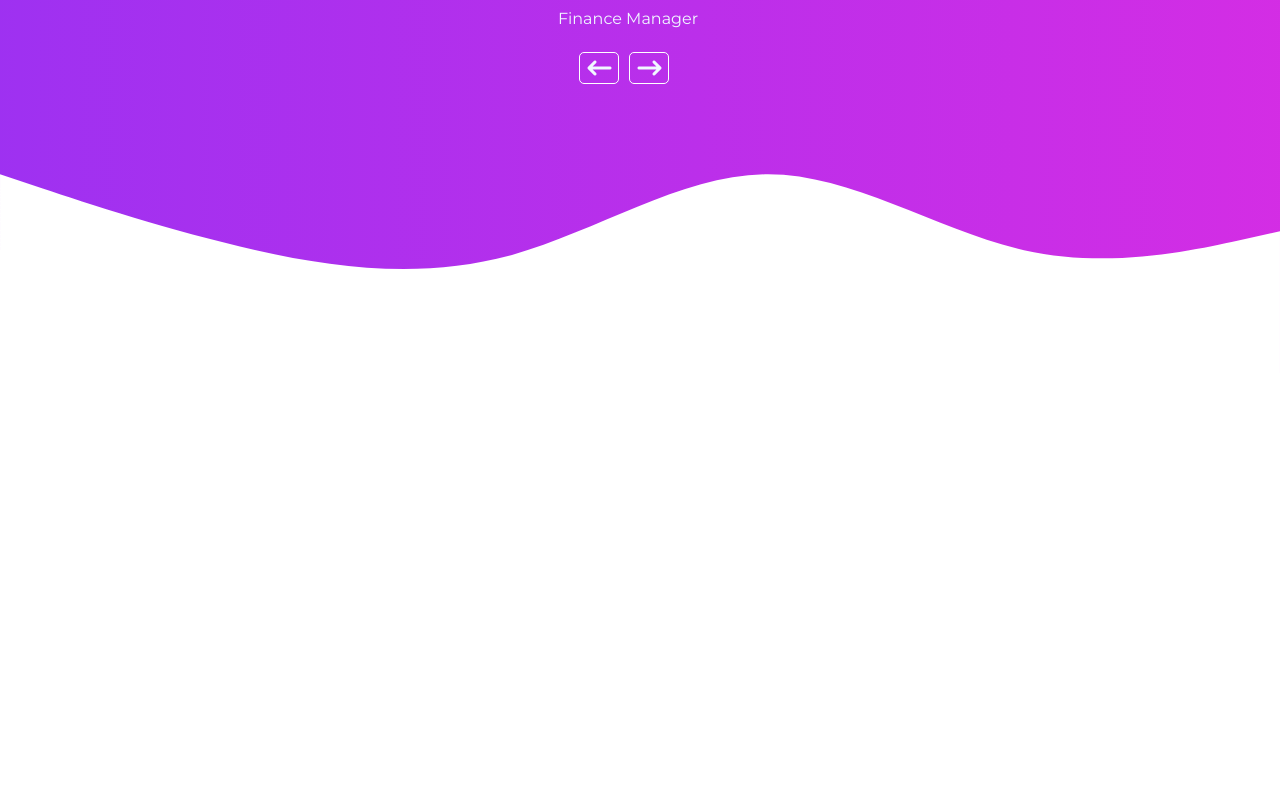
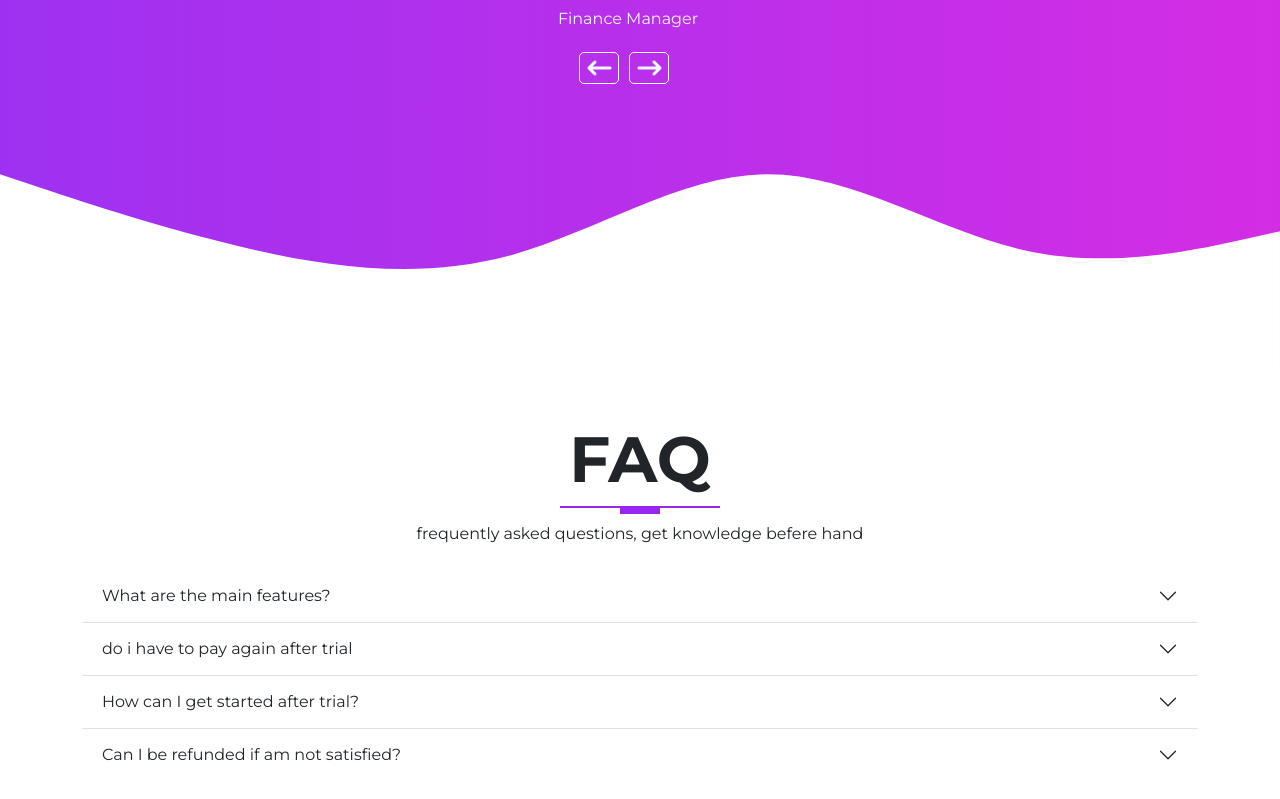
Before and after one commit to Sarina-R/portfolio-sample, a React (Create React App) app: page / in a window 1280 px wide. Shown: the part 3956-4755 px from the top of the page. Before the commit the page ends 4377 px from the top, so only its background shows below. Built offline with nearby package versions, Linux system fonts and the light colour scheme.

Commit message:
faq section

```diff
--- a/package.json
+++ b/package.json
@@ -13,6 +13,7 @@
     "@testing-library/user-event": "^13.5.0",
     "autoprefixer": "^10.4.16",
     "bootstrap": "^5.3.2",
+    "bootstrap-icons": "^1.11.2",
     "gh-pages": "^6.1.0",
     "react": "^18.2.0",
     "react-bootstrap": "^2.9.1",
--- a/src/App.js
+++ b/src/App.js
@@ -1,5 +1,12 @@
 import "./App.css";
-import { Navbar, Intro, Companies, Services, Testimonials } from "./container";
+import {
+  Navbar,
+  Intro,
+  Companies,
+  Services,
+  Testimonials,
+  Faq,
+} from "./container";
 
 function App() {
   return (
@@ -9,6 +16,7 @@ function App() {
       <Companies />
       <Services />
       <Testimonials />
+      <Faq />
     </>
   );
 }
--- a/src/container/faq/Faq.jsx
+++ b/src/container/faq/Faq.jsx
@@ -0,0 +1,132 @@
+import React from "react";
+import "./_faq.scss";
+// import "../../_index.scss";
+const Faq = () => {
+  return (
+    <section id="faq" className="faq comp mb-5">
+      <div className="container">
+        <div className="row text-center">
+          <h1 className="display-3 fw-bold text-uppercase">faq</h1>
+          <div className="heading-line"></div>
+          <p className="mt-2">
+            frequently asked questions, get knowledge befere hand
+          </p>
+        </div>
+      </div>
+      <div
+        className="accordion accordion-flush container mt-2"
+        id="accordionFlushExample"
+      >
+        <div className="accordion-item accordion-flush">
+          <h2 className="accordion-header">
+            <button
+              className="accordion-button collapsed"
+              type="button"
+              data-bs-toggle="collapse"
+              data-bs-target="#flush-collapseOne"
+              aria-expanded="false"
+              aria-controls="flush-collapseOne"
+            >
+              What are the main features?
+            </button>
+          </h2>
+          <div
+            id="flush-collapseOne"
+            className="accordion-collapse collapse"
+            data-bs-parent="#accordionFlushExample"
+          >
+            <div className="accordion-body">
+              Placeholder content for this accordion, which is intended to
+              demonstrate the <code>.accordion-flush</code> className. This is
+              the first item accordion-flush's accordion body.
+            </div>
+          </div>
+        </div>
+        <div className="accordion-item accordion-flush">
+          <h2 className="accordion-header">
+            <button
+              className="accordion-button collapsed"
+              type="button"
+              data-bs-toggle="collapse"
+              data-bs-target="#flush-collapseTwo"
+              aria-expanded="false"
+              aria-controls="flush-collapseTwo"
+            >
+              do i have to pay again after trial
+            </button>
+          </h2>
+          <div
+            id="flush-collapseTwo"
+            className="accordion-collapse collapse"
+            data-bs-parent="#accordionFlushExample"
+          >
+            <div className="accordion-body">
+              Placeholder content for this accordion, which is intended to
+              demonstrate the <code>.accordion-flush</code> className. This is
+              the second item accordion-flush's accordion body. Let's imagine
+              this being filled with some actual content.
+            </div>
+          </div>
+        </div>
+        <div className="accordion-item accordion-flush">
+          <h2 className="accordion-header">
+            <button
+              className="accordion-button collapsed"
+              type="button"
+              data-bs-toggle="collapse"
+              data-bs-target="#flush-collapseThree"
+              aria-expanded="false"
+              aria-controls="flush-collapseThree"
+            >
+              How can I get started after trial?
+            </button>
+          </h2>
+          <div
+            id="flush-collapseThree"
+            className="accordion-collapse collapse"
+            data-bs-parent="#accordionFlushExample"
+          >
+            <div className="accordion-body">
+              Placeholder content for this accordion, which is intended to
+              demonstrate the <code>.accordion-flush</code> class. This is the
+              third item accordion-flush's accordion body. Nothing more exciting
+              happening here in terms of content, but just filling up the space
+              to make it look, at least at first glance, a bit more
+              representative of how this would look in a real-world application.
+            </div>
+          </div>
+        </div>
+        <div className="accordion-item accordion-flush">
+          <h2 className="accordion-header">
+            <button
+              className="accordion-button collapsed"
+              type="button"
+              data-bs-toggle="collapse"
+              data-bs-target="#flush-collapseFour"
+              aria-expanded="false"
+              aria-controls="flush-collapseFour"
+            >
+              Can I be refunded if am not satisfied?
+            </button>
+          </h2>
+          <div
+            id="flush-collapseFour"
+            className="accordion-collapse collapse"
+            data-bs-parent="#accordionFlushExample"
+          >
+            <div className="accordion-body">
+              Placeholder content for this accordion, which is intended to
+              demonstrate the <code>.accordion-flush</code> class. This is the
+              third item accordion-flush's accordion body. Nothing more exciting
+              happening here in terms of content, but just filling up the space
+              to make it look, at least at first glance, a bit more
+              representative of how this would look in a real-world application.
+            </div>
+          </div>
+        </div>
+      </div>
+    </section>
+  );
+};
+
+export default Faq;
--- a/src/container/faq/_faq.scss
+++ b/src/container/faq/_faq.scss
@@ -0,0 +1,26 @@
+@use "../../_index.scss" as *;
+@import "bootstrap-icons/font/bootstrap-icons";
+
+.faq {
+  margin: auto;
+  max-width: 1200px;
+  @include media-breakpoint-down(md) {
+    p {
+      font-size: smaller;
+    }
+  }
+}
+.accordion-item {
+  .accordion-button {
+    &:focus {
+      box-shadow: none;
+    }
+    &:not(.collapsed) {
+      background-color: rgba($primary, $alpha: 0.1);
+      box-shadow: none;
+      &:active {
+        box-shadow: none;
+      }
+    }
+  }
+}
--- a/src/container/index.js
+++ b/src/container/index.js
@@ -3,3 +3,4 @@ export { default as Intro } from "./intro/Intro";
 export { default as Companies } from "./companies/Companies";
 export { default as Services } from "./services/Services";
 export { default as Testimonials } from "./testimonials/Testimonials";
+export { default as Faq } from "./faq/Faq";
--- a/src/container/testimonials/Testimonials.jsx
+++ b/src/container/testimonials/Testimonials.jsx
@@ -28,7 +28,7 @@ const Testimonials = () => {
     });
   };
   return (
-    <section className="testi mb-5">
+    <section id="testimonials" className="testi mb-5">
       <svg xmlns="http://www.w3.org/2000/svg" viewBox="0 0 1440 320">
         <path
           fill="#ffffff"
```
Also changed, not shown: src/_index.scss (+6 -10 lines), 1 other file (tests, documents, lock files or other folders).
